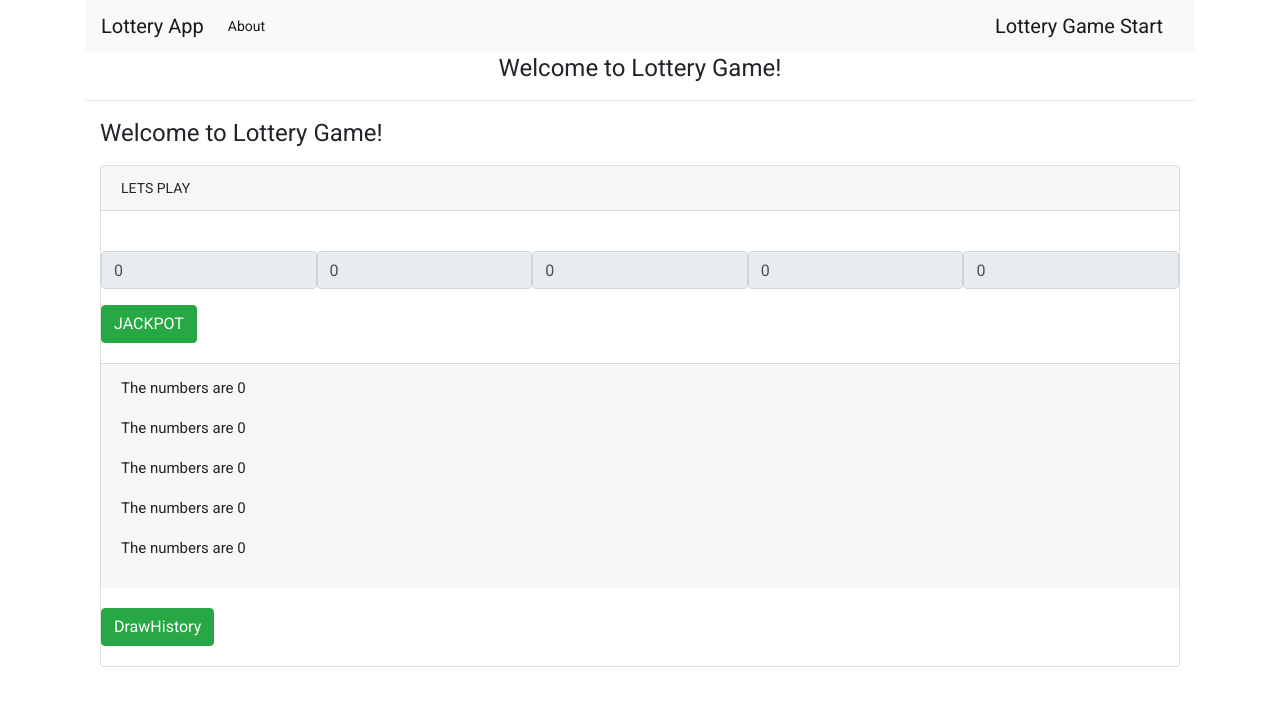
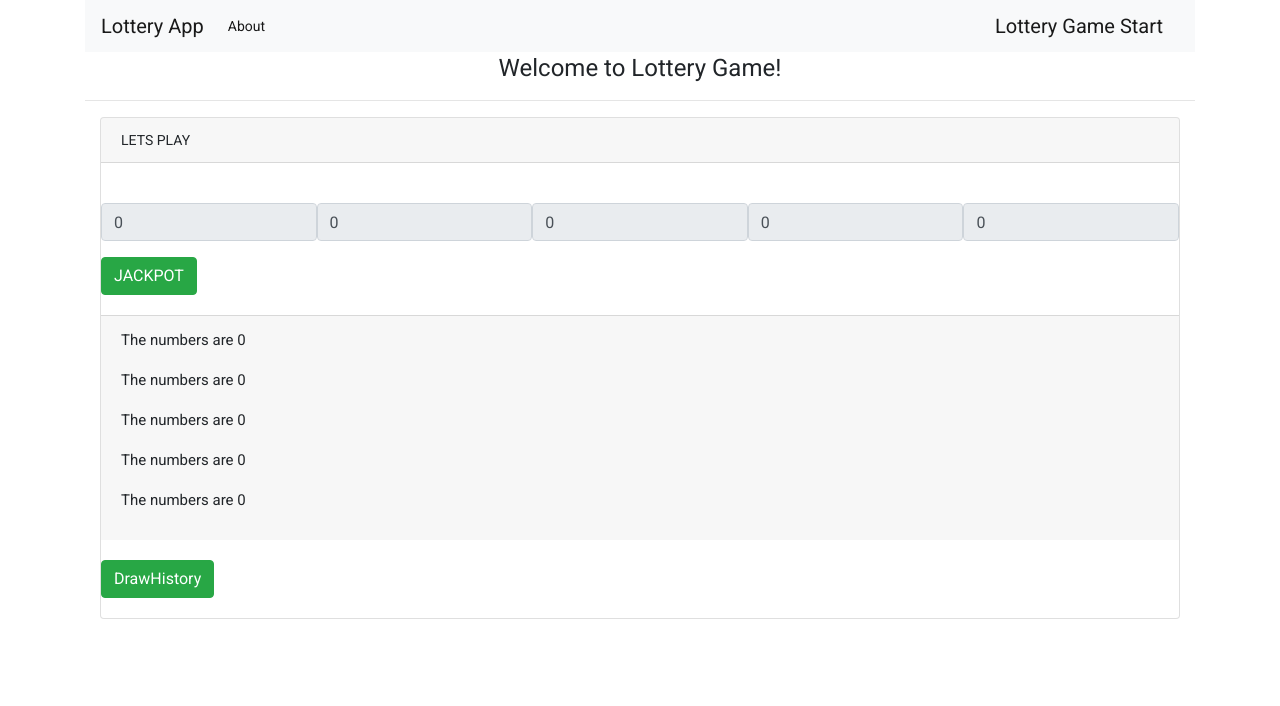
Before and after one commit to sunshield123/Lottery-Application, an Angular app in the folder LotteryUI/: page /Play in a window 1280 px wide. Shown: the top 706 px of the page. Built offline with nearby package versions, Linux system fonts and the light colour scheme.

Commit message:
removed h1 tag from Lottery comment file

```diff
--- a/LotteryUI/src/app/lotterydraw/lotterydraw.component.html
+++ b/LotteryUI/src/app/lotterydraw/lotterydraw.component.html
@@ -1,9 +1,5 @@
 
  <div class="container">
-
-	     <h1>
-	        Welcome to Lottery Game!
-	     </h1>
 
 
 
```
